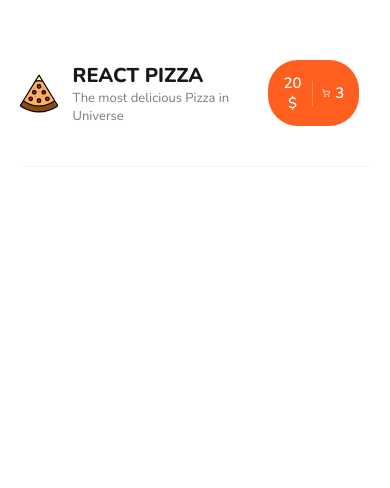
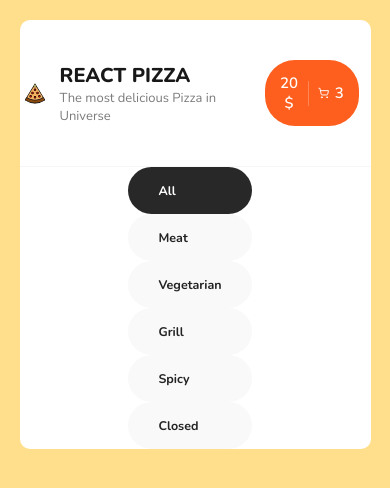
Before and after one commit to SeverinDenys/React-Pizza-Website, a React (Vite) app: page / in a window 390 px wide. Shown: the top 488 px of the page. Built offline with nearby package versions, Linux system fonts and the light colour scheme.

Commit message:
added categories section mobile

```diff
--- a/src/App.jsx
+++ b/src/App.jsx
@@ -1,3 +1,4 @@
+import Categories from "./components/Categories/Categories";
 import Header from "./components/Header/Header";
 
 function App() {
@@ -5,6 +6,11 @@ function App() {
     <>
       <div className="wrapper">
         <Header />
+        <div className="container">
+          <div className="content__top">
+            <Categories/>
+          </div>
+        </div>
       </div>
     </>
   );
--- /dev/null
+++ b/src/components/Categories/Categories.jsx
@@ -0,0 +1,16 @@
+const Categories = () => {
+  return (
+    <div className="categories">
+      <ul>
+        <li className="active">All</li>
+        <li>Meat</li>
+        <li>Vegetarian</li>
+        <li>Grill</li>
+        <li>Spicy</li>
+        <li>Closed</li>
+      </ul>
+    </div>
+  );
+};
+
+export default Categories;
--- /dev/null
+++ b/src/components/Categories/categories.scss
@@ -0,0 +1,34 @@
+@use "../../styles/variables.scss" as vars;
+
+.categories {
+  margin: 0 auto;
+  ul {
+    display: flex;
+    flex-direction: column;
+    justify-content: center;
+    font-size: 2rem;
+
+    li {
+      background-color: #f9f9f9;
+      padding: 1.5rem 3rem;
+      border-radius: 3rem;
+      margin-right: 1rem;
+      font-weight: bold;
+      cursor: pointer;
+      transition: background-color 0.1s ease-in-out;
+
+      &:hover {
+        background-color: darken(#f9f9f9, 2%);
+      }
+
+      &:active {
+        background-color: darken(#f9f9f9, 5%);
+      }
+
+      &.active {
+        background-color: #282828;
+        color: #fff;
+      }
+    }
+  }
+}
--- a/src/components/Header/Header.jsx
+++ b/src/components/Header/Header.jsx
@@ -6,7 +6,7 @@ const Header = () => {
     <div className="header">
       <div className="container">
         <div className="header__logo">
-          <img width="38" src={PizzaLogoIcon} alt="Pizza logo" />
+          <img src={PizzaLogoIcon} alt="Pizza logo" />
           <div>
             <h1>React Pizza</h1>
             <p>The most delicious Pizza in Universe</p>
--- a/src/components/Header/header.scss
+++ b/src/components/Header/header.scss
@@ -15,6 +15,8 @@
 
     img {
       margin-right: 1.5rem;
+      padding-left: 5px;
+      width: 2.5rem;
     }
 
     h1 {
--- /dev/null
+++ b/src/styles/app.scss
@@ -0,0 +1,19 @@
+.content {
+  padding: 4rem 0;
+
+  &__title {
+    margin: 3.5rem 0;
+  }
+
+  &__items {
+    display: flex;
+    flex-wrap: wrap;
+    justify-content: space-between;
+  }
+
+  &__top {
+    display: flex;
+    align-items: center;
+    justify-content: space-between;
+  }
+}
--- a/src/styles/base.scss
+++ b/src/styles/base.scss
@@ -48,8 +48,12 @@ a {
 .wrapper {
   width: 90%;
   height: 100%;
-  // background-color: #fff;
+  background-color: #fff;
   margin: 2rem auto;
   border-radius: 1rem;
   max-width: 1400px;
 }
+
+body {
+  background-color: vars.$background;
+}
--- a/src/styles/main.scss
+++ b/src/styles/main.scss
@@ -1,2 +1,4 @@
 @use "./base.scss";
+@use "./app.scss";
 @use "../components/Header/header.scss";
+@use "../components/Categories/categories.scss";
```
